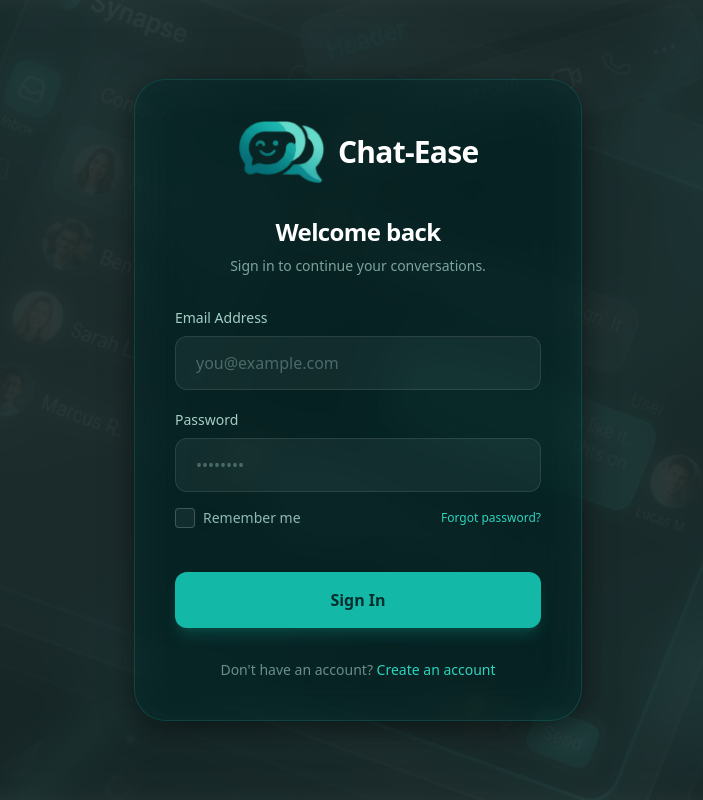
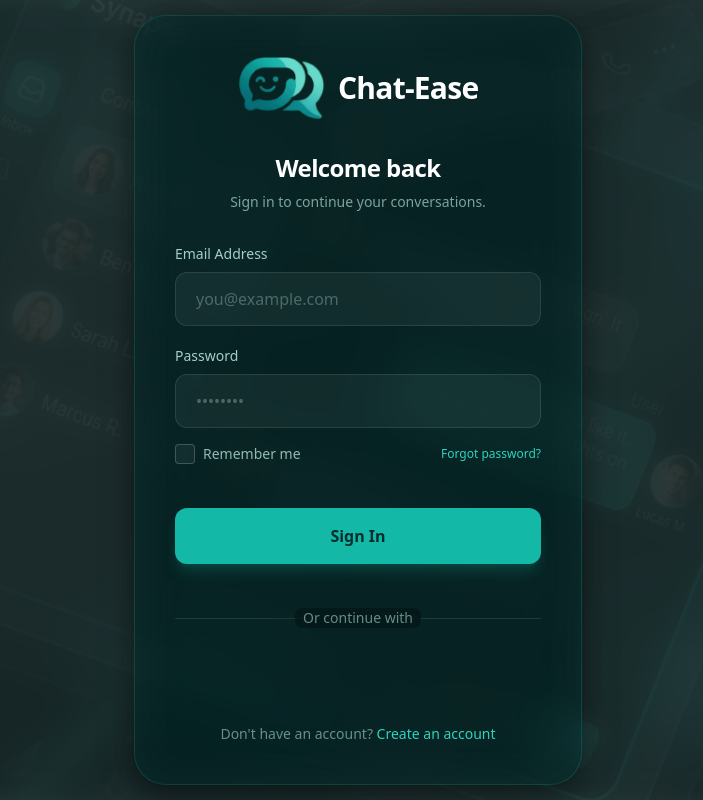
Before and after one commit to Umairishuman/chat-ease, a Next.js app: page /login in a window 1280 px wide. Shown: the whole page, without its empty margins (282-985 px from the left). Built offline with nearby package versions, Linux system fonts and the light colour scheme; no server answers.

Commit message:
Added Google OAuth integration with provider, API route, and login page support

```diff
--- a/app/(pages)/(auth)/login/page.tsx
+++ b/app/(pages)/(auth)/login/page.tsx
@@ -5,6 +5,7 @@ import Link from "next/link";
 import Image from "next/image";
 import toast from "react-hot-toast";
 import { useRouter } from "next/navigation";
+import { GoogleLogin, useGoogleOneTapLogin, CredentialResponse } from '@react-oauth/google';
 
 export default function Login() {
 	const [email, setEmail] = useState("");
@@ -12,6 +13,32 @@ export default function Login() {
 	const [rememberMe, setRememberMe] = useState(false);
 	const [loading, setLoading] = useState(false);
 	const router = useRouter();
+
+	const handleGoogleSuccess = async (credentialResponse: CredentialResponse) => {
+		if (!credentialResponse.credential) return;
+		setLoading(true);
+		try {
+			const res = await fetch("/api/auth/google", {
+				method: "POST",
+				headers: { "Content-Type": "application/json" },
+				body: JSON.stringify({ credential: credentialResponse.credential }),
+			});
+			const data = await res.json();
+			if (!res.ok) throw new Error(data.error || "Google login failed");
+
+			toast.success("Login successful!");
+			router.push("/chat");
+		} catch (err: any) {
+			toast.error(err.message || "Failed to authenticate with Google");
+		} finally {
+			setLoading(false);
+		}
+	};
+
+	useGoogleOneTapLogin({
+		onSuccess: handleGoogleSuccess,
+		onError: () => toast.error('Google One-Tap failed'),
+	});
 
 	const handleSubmit = async (e: React.FormEvent) => {
 		e.preventDefault();
@@ -141,6 +168,28 @@ export default function Login() {
 					>
 						{loading ? "Signing In..." : "Sign In"}
 					</button>
+
+					<div className="relative my-6">
+						<div className="absolute inset-0 flex items-center">
+							<div className="w-full border-t border-white/10"></div>
+						</div>
+						<div className="relative flex justify-center text-sm">
+							<span className="px-2 text-teal-100/50 relative z-10 before:absolute before:inset-0 before:-z-10 before:backdrop-blur-xl before:bg-[#061818]/80 before:rounded-lg">
+								Or continue with
+							</span>
+						</div>
+					</div>
+
+					<div className="flex justify-center w-full [&>div]:w-full">
+						<GoogleLogin
+							onSuccess={handleGoogleSuccess}
+							onError={() => toast.error("Google Login failed")}
+							theme="filled_black"
+							shape="pill"
+							size="large"
+							text="continue_with"
+						/>
+					</div>
 				</form>
 
 				<div className="mt-8 text-center text-sm text-teal-100/50">
--- /dev/null
+++ b/app/api/auth/google/route.ts
@@ -0,0 +1,81 @@
+import { NextResponse } from 'next/server';
+import { OAuth2Client } from 'google-auth-library';
+import connectDB from '@/app/(pages)/lib/db';
+import User from '@/app/models/User';
+import { SignJWT } from 'jose';
+import { cookies } from 'next/headers';
+
+const client = new OAuth2Client(process.env.NEXT_PUBLIC_GOOGLE_CLIENT_ID);
+const SECRET = new TextEncoder().encode(process.env.JOSE_SECRET || 'fallback-secret-key-12345');
+const REMEMBER_ME_EXPIRATION = process.env.REMEMBER_ME_EXPIRATION || '30d';
+
+export async function POST(req: Request) {
+    try {
+        const { credential } = await req.json();
+
+        if (!credential) {
+            return NextResponse.json({ error: 'Google credential is required' }, { status: 400 });
+        }
+
+        const ticket = await client.verifyIdToken({
+            idToken: credential,
+            audience: process.env.NEXT_PUBLIC_GOOGLE_CLIENT_ID,
+        });
+
+        const payload = ticket.getPayload();
+
+        if (!payload || !payload.email) {
+            return NextResponse.json({ error: 'Invalid Google token payload' }, { status: 400 });
+        }
+
+        const { email, name, picture } = payload;
+
+        await connectDB();
+
+        let user = await User.findOne({ email });
+
+        if (!user) {
+            // Generate a random handle based on their name
+            const baseHandle = name ? name.replace(/\s+/g, '').toLowerCase() : 'user';
+            const randomSuffix = Math.floor(Math.random() * 10000).toString();
+            const handle = `${baseHandle}${randomSuffix}`;
+
+            user = await User.create({
+                name: name || 'Google User',
+                email,
+                handle,
+                avatar: picture || '',
+                // Password is left undefined since they use OAuth
+            });
+        }
+
+        // Always issue a "remember me" length token for Google Sign In
+        const maxAgeSeconds = 30 * 24 * 60 * 60; // 30 days
+
+        const token = await new SignJWT({ userId: user._id.toString(), email: user.email })
+            .setProtectedHeader({ alg: 'HS256' })
+            .setIssuedAt()
+            .setExpirationTime(REMEMBER_ME_EXPIRATION)
+            .sign(SECRET);
+
+        const cookieStore = await cookies();
+        cookieStore.set({
+            name: 'session_token',
+            value: token,
+            httpOnly: true,
+            path: '/',
+            secure: process.env.NODE_ENV === 'production',
+            maxAge: maxAgeSeconds,
+            sameSite: 'lax',
+        });
+
+        const userObj = user.toObject();
+        delete userObj.password;
+
+        return NextResponse.json({ message: 'Google Login successful', user: userObj }, { status: 200 });
+
+    } catch (error: any) {
+        console.error('Google Auth error:', error);
+        return NextResponse.json({ error: 'Failed to authenticate with Google' }, { status: 500 });
+    }
+}
--- a/app/api/auth/login/route.ts
+++ b/app/api/auth/login/route.ts
@@ -23,6 +23,10 @@ export async function POST(req: Request) {
 
         if (!user) {
             return NextResponse.json({ error: 'Invalid credentials' }, { status: 401 });
+        }
+
+        if (!user.password) {
+            return NextResponse.json({ error: 'This account uses Google Sign-In. Please sign in with Google.' }, { status: 401 });
         }
 
         const isMatch = await bcrypt.compare(password, user.password);
--- /dev/null
+++ b/app/components/Providers.tsx
@@ -0,0 +1,13 @@
+"use client";
+
+import { GoogleOAuthProvider } from '@react-oauth/google';
+
+export function Providers({ children }: { children: React.ReactNode }) {
+    const clientId = process.env.NEXT_PUBLIC_GOOGLE_CLIENT_ID || '';
+
+    return (
+        <GoogleOAuthProvider clientId={clientId}>
+            {children}
+        </GoogleOAuthProvider>
+    );
+}
--- a/app/layout.tsx
+++ b/app/layout.tsx
@@ -8,6 +8,7 @@ export const metadata: Metadata = {
 };
 
 import { Toaster } from "react-hot-toast";
+import { Providers } from "./components/Providers";
 
 export default function RootLayout({
     children,
@@ -17,6 +18,7 @@ export default function RootLayout({
     return (
         <html lang="en">
             <body>
+                <Providers>
                     {children}
                     <Toaster
                         position="bottom-right"
@@ -35,6 +37,7 @@ export default function RootLayout({
                             },
                         }}
                     />
+                </Providers>
             </body>
         </html>
     );
--- a/app/models/User.ts
+++ b/app/models/User.ts
@@ -18,7 +18,7 @@ const UserSchema = new Schema<IUser>(
     name: { type: String, required: true },
     email: { type: String, required: true, unique: true },
     handle: { type: String, required: true, unique: true, index: true },
-    password: { type: String, required: true },
+    password: { type: String },
     role: { type: String, enum: ['user', 'admin'], default: 'user' },
     avatar: { type: String, default: '' },
     resetPasswordCode: { type: String },
--- a/package.json
+++ b/package.json
@@ -9,7 +9,9 @@
     "lint": "eslint"
   },
   "dependencies": {
+    "@react-oauth/google": "^0.13.5",
     "bcryptjs": "^3.0.3",
+    "google-auth-library": "^10.9.0",
     "jose": "^6.2.3",
     "lucide-react": "^1.21.0",
     "mongoose": "^9.6.2",
```
Also changed, not shown: 1 other file (tests, documents, lock files or other folders). Lines whose indentation alone changed are shown as unchanged.
